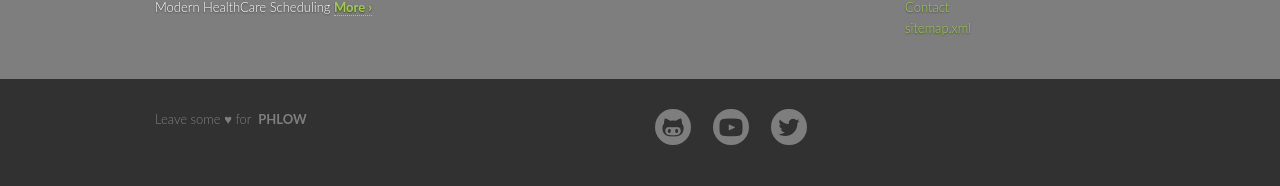
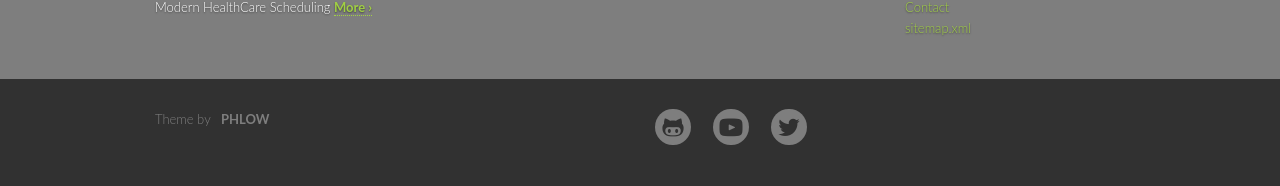
Before and after one commit to doesnotexist/camelworks-website, a Jekyll site: the page built from pages/pages-root-folder/index.md, in a window 1280 px wide. Shown: the part 1775-1961 px from the top of the page. Built offline with Jekyll 4.4.1, drawn with Linux system fonts in a browser that asks for light colours.

Commit message:
change wording on subfooter

```diff
--- a/_includes/_footer.html
+++ b/_includes/_footer.html
@@ -45,8 +45,7 @@
         <nav class="row">
           <section id="subfooter-left" class="b30 small-12 medium-6 columns credits">
             <p>
-              Leave some &hearts;
-              for&nbsp;
+              Theme by &nbsp;
               <a href="http://phlow.de" alt="Theme created by Phlow">Phlow</a>
             </p>
           </section>
```
